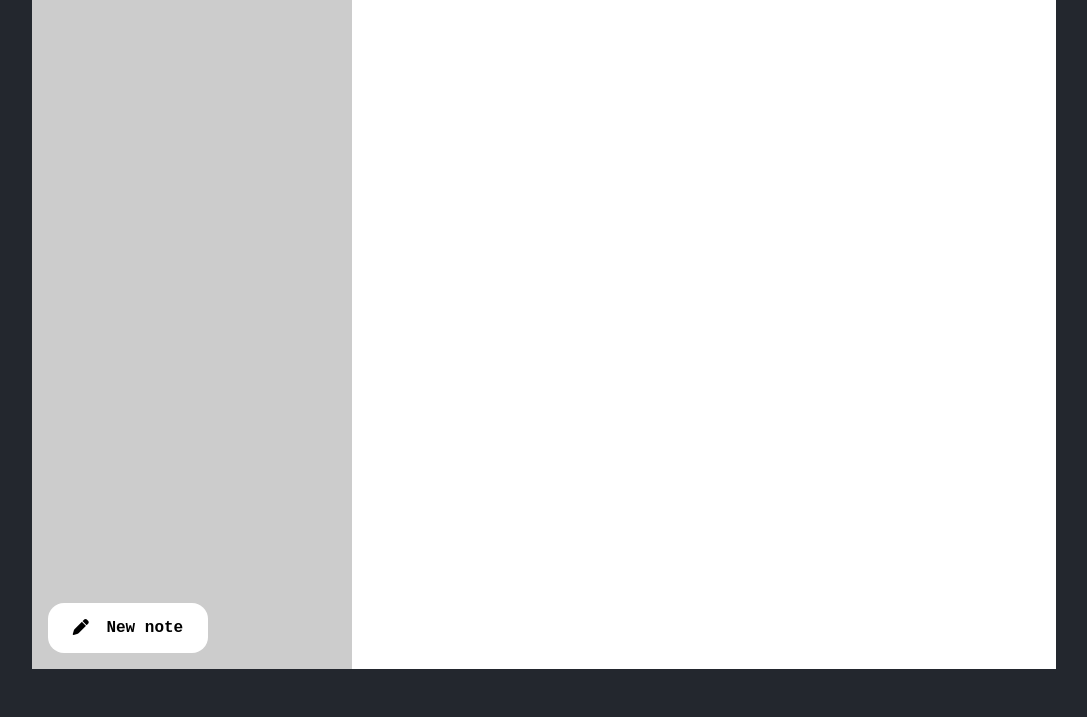
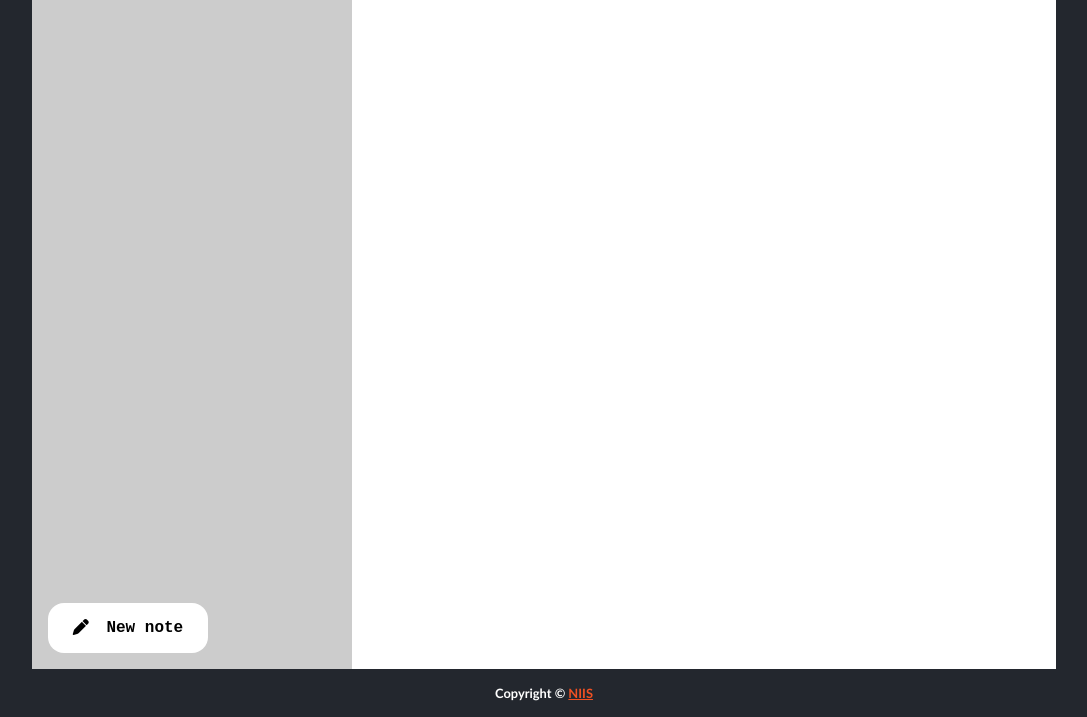
Before and after one commit to thien0709/Webdesign2023, a plain HTML site: page note.html in a window 1280 px wide. Shown: the part 91-808 px from the top of the page, without its empty margins (96-1183 px from the left). Drawn offline with Linux system fonts and the light colour scheme.

Commit message:
update copyright

```diff
--- a/access/css/note.css
+++ b/access/css/note.css
@@ -168,3 +168,13 @@ body {
 .myNewDiv .content{
   text-overflow: ellipsis;
 }
+#footer{
+  text-align: center;
+  font-family:'Gill Sans', 'Gill Sans MT', Calibri, 'Trebuchet MS', sans-serif;
+  font-size: 1.2rem;
+  padding: 1rem;
+  color: var(--white);
+}
+#footer a{
+  color: var(--orange);
+}
--- a/note.html
+++ b/note.html
@@ -62,7 +62,9 @@
                 </div>
             </div>
         </div>
-
+        <div id="footer">
+            <h6>Copyright © <a href="https://thien0709.github.io/NIIS/">NIIS</a></h6>
+        </div>
     </div>
     <script src="./access/js/main.js"></script>
 </body>
```
